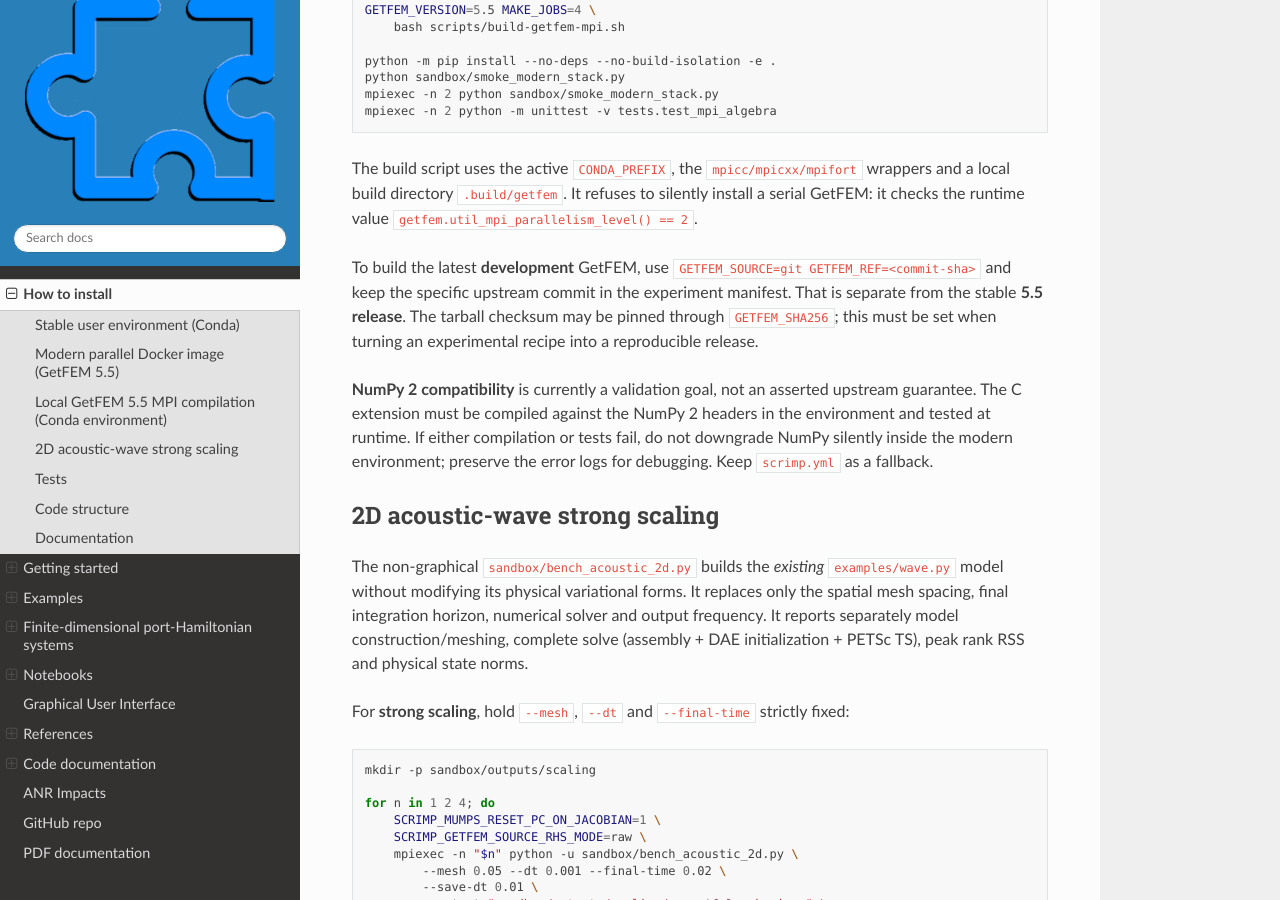
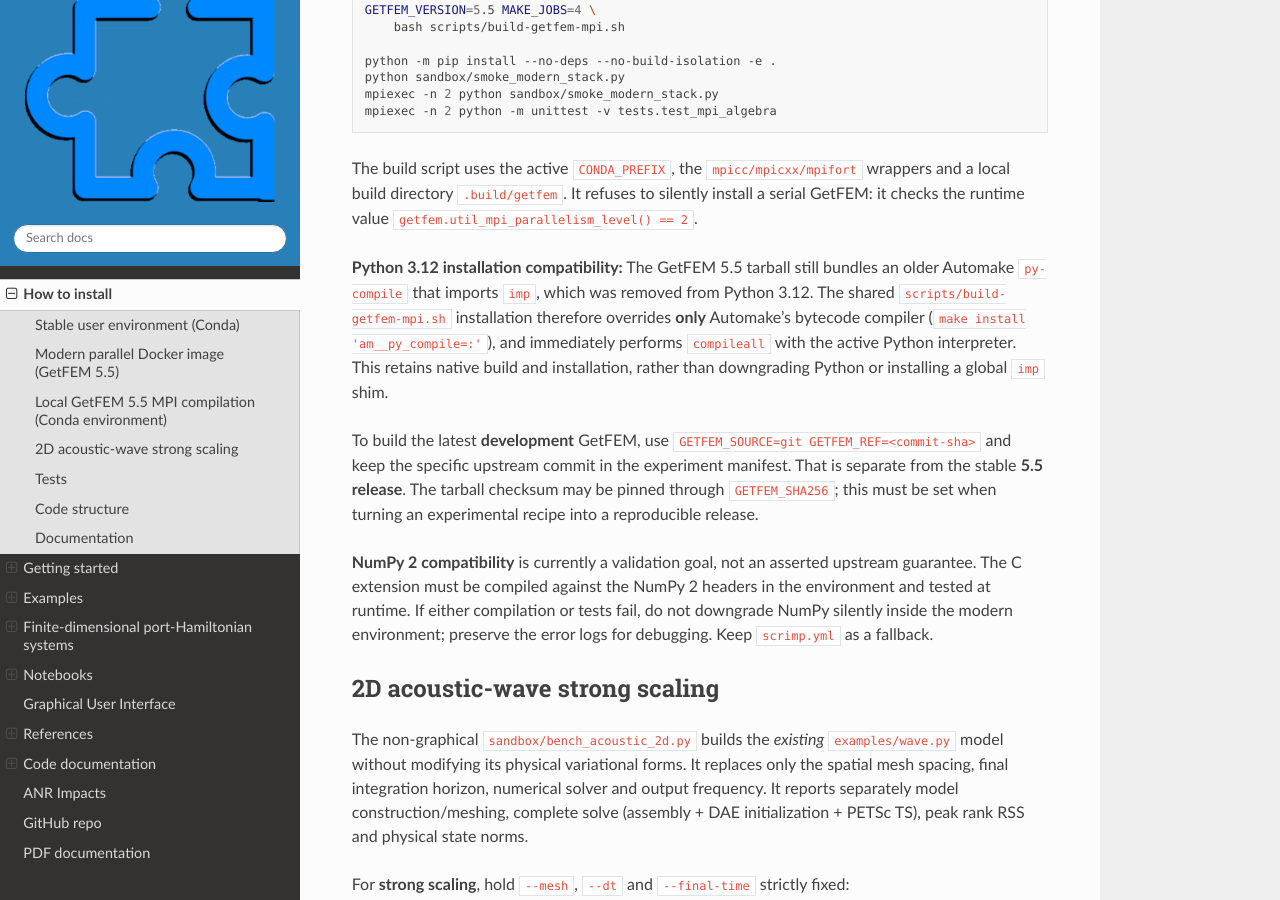
Before and after one commit to g-haine/scrimp, a Sphinx documentation site: the page built from docs/source/install.rst, in a window 1280 px wide and 900 px high, scrolled down 1724 px. Built offline with Sphinx 7.4.7 and the Read the Docs theme 3.1.0, drawn with Linux system fonts in a browser that asks for light colours.

Commit message:
Explain GetFEM 5.5 Python 3.12 Automake imp workaround in installation guide

```diff
--- a/docs/source/install.rst
+++ b/docs/source/install.rst
@@ -101,6 +101,16 @@ The build script uses the active ``CONDA_PREFIX``, the
 GetFEM: it checks the runtime value
 ``getfem.util_mpi_parallelism_level() == 2``.
 
+**Python 3.12 installation compatibility:** The GetFEM 5.5 tarball
+still bundles an older Automake ``py-compile`` that imports
+``imp``, which was removed from Python 3.12. The shared
+``scripts/build-getfem-mpi.sh`` installation therefore overrides
+**only** Automake's bytecode compiler
+(``make install 'am__py_compile=:'``), and immediately performs
+``compileall`` with the active Python interpreter. This retains
+native build and installation, rather than downgrading Python
+or installing a global ``imp`` shim.
+
 To build the latest **development** GetFEM, use
 ``GETFEM_SOURCE=git GETFEM_REF=<commit-sha>`` and keep the
 specific upstream commit in the experiment manifest.
```
